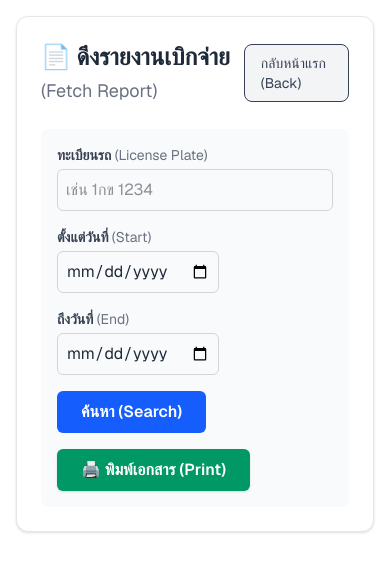
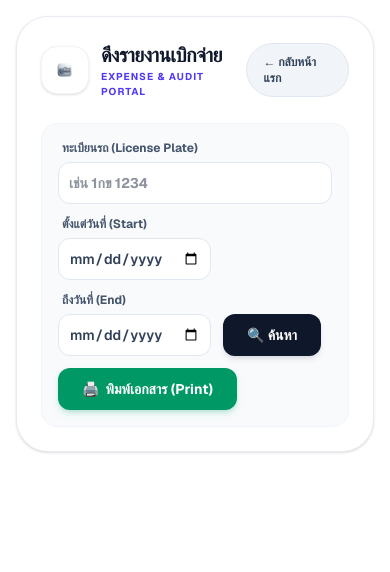
Before and after one commit to akachai-ui/mileage, a Next.js app: page /report in a window 390 px wide. Shown: the top 572 px of the page. Built offline with nearby package versions, Linux system fonts and the light colour scheme.

Commit message:
style: unify full system with premium corporate theme, logos, and mobile app UI

```diff
--- a/src/app/admin/page.js
+++ b/src/app/admin/page.js
@@ -43,59 +43,117 @@ export default function AdminPage() {
   };
 
   return (
-    <main className="max-w-2xl mx-auto p-6 font-sans">
-      <div className="flex justify-between items-center mb-6">
-        <h1 className="text-2xl font-bold text-gray-800">⚙️ จัดการข้อมูลผู้ใช้ (Admin)</h1>
-        <Link href="/" className="text-sm bg-blue-100 text-blue-700 px-3 py-2 rounded hover:bg-blue-200 font-medium">
-          กลับหน้าแรก
+    <main className="max-w-md mx-auto h-screen bg-slate-50 sm:shadow-[0_0_40px_rgba(0,0,0,0.1)] sm:border-x sm:border-slate-200 relative flex flex-col font-sans text-slate-800 overflow-hidden">
+
+      {/* Mobile App Bar */}
+      <header className="absolute top-0 left-0 right-0 bg-white/90 backdrop-blur-xl border-b border-slate-100 px-5 py-4 flex justify-between items-center z-40">
+        <div className="flex items-center gap-3">
+          <div className="w-10 h-10 bg-white rounded-xl shadow-sm border border-slate-100 p-1 flex-shrink-0">
+            <img src="/mileage.png" alt="Logo" className="w-full h-full object-contain" />
+          </div>
+          <div>
+            <h1 className="text-lg font-bold text-slate-900 tracking-tight leading-tight">Admin Console</h1>
+            <p className="text-[10px] font-bold text-indigo-600 uppercase tracking-widest">User Management</p>
+          </div>
+        </div>
+        <Link href="/" className="px-3.5 py-1.5 bg-slate-100 text-slate-700 rounded-full text-xs font-bold hover:bg-slate-200 transition">
+          ← กลับ
         </Link>
+      </header>
+
+      {/* Scrollable Content Area */}
+      <div className="flex-1 overflow-y-auto pt-24 pb-12 px-5 space-y-6">
+
+        {/* ฟอร์มเพิ่มผู้ใช้ */}
+        <div className="bg-white p-6 rounded-[2rem] shadow-sm border border-slate-100">
+          <div className="flex items-center gap-3 mb-5">
+            <div className="w-10 h-10 bg-indigo-50 text-indigo-600 rounded-2xl flex items-center justify-center font-black text-lg">➕</div>
+            <div>
+              <h2 className="text-lg font-bold text-slate-900">ลงทะเบียนรถใหม่</h2>
+              <p className="text-[10px] font-bold text-slate-400 uppercase tracking-widest">Register Vehicle</p>
+            </div>
           </div>
 
-      {/* ฟอร์มเพิ่มผู้ใช้ */}
-      <div className="bg-white p-6 rounded-lg shadow-sm border mb-8 text-black">
-        <h2 className="text-lg font-semibold mb-4 text-gray-700">เพิ่มรายชื่อรถและเซลส์</h2>
-        <form onSubmit={handleRegister} className="flex flex-col sm:flex-row gap-3">
+          <form onSubmit={handleRegister} className="space-y-4">
+            <div>
+              <label className="block text-xs font-bold text-slate-500 uppercase tracking-wide mb-1.5 ml-1">
+                ทะเบียนรถ (License Plate)
+              </label>
               <input
                 type="text"
-            placeholder="ทะเบียนรถ (เช่น 1กข 1234)"
-            className="flex-1 p-2 border rounded"
+                placeholder="เช่น 1กข 1234"
+                className="w-full p-3.5 bg-slate-50 border border-slate-200 rounded-2xl focus:ring-2 focus:ring-indigo-500 outline-none font-bold text-slate-800 transition-all text-sm"
                 value={licensePlate}
                 onChange={e => setLicensePlate(e.target.value)}
               />
+            </div>
+
+            <div>
+              <label className="block text-xs font-bold text-slate-500 uppercase tracking-wide mb-1.5 ml-1">
+                ชื่อ-นามสกุล คนขับ (Driver Name)
+              </label>
               <input
                 type="text"
-            placeholder="ชื่อ-นามสกุล คนขับ"
-            className="flex-1 p-2 border rounded"
+                placeholder="เช่น นายสมชาย ใจดี"
+                className="w-full p-3.5 bg-slate-50 border border-slate-200 rounded-2xl focus:ring-2 focus:ring-indigo-500 outline-none font-medium text-slate-800 transition-all text-sm"
                 value={driverName}
                 onChange={e => setDriverName(e.target.value)}
               />
-          <button type="submit" className="bg-blue-600 text-white px-6 py-2 rounded hover:bg-blue-700">
-            บันทึก
+            </div>
+
+            <button
+              type="submit"
+              className="w-full bg-slate-900 text-white p-3.5 rounded-2xl font-bold text-sm active:scale-95 transition-transform shadow-md shadow-slate-900/10 hover:bg-slate-800"
+            >
+              + บันทึกข้อมูล (Save)
             </button>
           </form>
-        {statusMsg && <p className="text-sm text-green-600 mt-3">{statusMsg}</p>}
+
+          {statusMsg && (
+            <div className="mt-4 p-3 bg-emerald-50 border border-emerald-100 text-emerald-800 text-xs font-bold rounded-xl text-center">
+              {statusMsg}
+            </div>
+          )}
         </div>
 
         {/* รายชื่อผู้ใช้งาน */}
-      <div className="bg-white rounded-lg shadow-sm border overflow-hidden text-black">
-        <h2 className="text-lg font-semibold p-4 bg-gray-50 border-b text-gray-700">รายชื่อในระบบ ({users.length} คัน)</h2>
+        <div className="bg-white p-6 rounded-[2rem] shadow-sm border border-slate-100">
+          <div className="flex justify-between items-center mb-5 border-b border-slate-100 pb-3">
+            <div>
+              <h2 className="text-base font-bold text-slate-900">รายชื่อในระบบ</h2>
+              <p className="text-[10px] font-bold text-slate-400 uppercase tracking-widest">Active Fleet</p>
+            </div>
+            <span className="px-3 py-1 bg-indigo-50 text-indigo-700 text-xs font-black rounded-full">
+              {users.length} คัน
+            </span>
+          </div>
 
           {isLoading ? (
-          <p className="p-6 text-center text-gray-500">กำลังโหลด...</p>
+            <p className="py-8 text-center text-slate-400 text-sm font-medium animate-pulse">กำลังโหลด...</p>
           ) : users.length === 0 ? (
-          <p className="p-6 text-center text-gray-500">ยังไม่มีข้อมูลในระบบ</p>
+            <p className="py-8 text-center text-slate-400 text-sm">ยังไม่มีข้อมูลในระบบ</p>
           ) : (
-          <ul className="divide-y">
+            <div className="space-y-3">
               {users.map((user) => (
-              <li key={user.license_plate} className="p-4 flex justify-between items-center hover:bg-gray-50">
+                <div key={user.license_plate} className="p-3.5 bg-slate-50 border border-slate-100 rounded-2xl flex items-center justify-between">
+                  <div className="flex items-center gap-3">
+                    <div className="w-9 h-9 bg-white rounded-xl shadow-xs flex items-center justify-center text-lg border border-slate-100">
+                      🚘
+                    </div>
                     <div>
-                  <p className="font-bold text-lg text-gray-800">{user.license_plate}</p>
-                  <p className="text-sm text-gray-600">{user.driver_name}</p>
+                      <p className="font-bold text-slate-900 text-sm tracking-tight">{user.license_plate}</p>
+                      <p className="text-xs text-slate-500 font-medium">👤 {user.driver_name}</p>
                     </div>
-              </li>
+                  </div>
+                  <span className="text-[10px] bg-emerald-50 text-emerald-700 font-bold px-2 py-0.5 rounded-md border border-emerald-100">
+                    Active
+                  </span>
+                </div>
               ))}
-          </ul>
+            </div>
           )}
+        </div>
+
       </div>
     </main>
   );
--- a/src/app/layout.js
+++ b/src/app/layout.js
@@ -12,17 +12,37 @@ const geistMono = Geist_Mono({
 });
 
 export const metadata = {
-  title: "Create Next App",
-  description: "Generated by create next app",
+  title: "Mileage Tracker - Corporate Edition",
+  description: "ระบบบันทึกการเดินทางและค่าใช้จ่ายสำหรับพนักงานขาย",
+  manifest: "/manifest.json",
+  themeColor: "#0f172a",
+  appleWebApp: {
+    capable: true,
+    statusBarStyle: "black-translucent",
+    title: "Mileage",
+  },
+  icons: {
+    icon: "/mileage.png",
+    apple: "/mileage.png",
+  },
+};
+
+export const viewport = {
+  width: "device-width",
+  initialScale: 1,
+  maximumScale: 1,
+  userScalable: false,
 };
 
 export default function RootLayout({ children }) {
   return (
     <html
-      lang="en"
+      lang="th"
       className={`${geistSans.variable} ${geistMono.variable} h-full antialiased`}
     >
-      <body className="min-h-full flex flex-col">{children}</body>
+      <body className="min-h-full flex flex-col bg-slate-900 selection:bg-indigo-500 selection:text-white">
+        {children}
+      </body>
     </html>
   );
 }
--- a/src/app/report/page.js
+++ b/src/app/report/page.js
@@ -81,66 +81,79 @@ export default function ReportPage() {
     <main className="max-w-5xl mx-auto p-4 md:p-8 font-sans text-gray-800">
 
       {/* ส่วนค้นหาและปุ่มควบคุม (ซ่อนตอนพิมพ์) */}
-      <div className="print:hidden mb-8 bg-white p-6 rounded-xl shadow-sm border border-gray-200">
+      <div className="print:hidden mb-8 bg-white p-6 rounded-[2rem] shadow-sm border border-slate-200/80">
         <div className="flex justify-between items-center mb-6">
-          <div>
-            <h1 className="text-2xl font-bold text-gray-800">📄 ดึงรายงานเบิกจ่าย <span className="text-gray-500 font-normal text-lg">(Fetch Report)</span></h1>
+          <div className="flex items-center gap-3">
+            <div className="w-12 h-12 bg-white rounded-2xl shadow-sm border border-slate-100 p-1 flex-shrink-0">
+              <img src="/mileage.png" alt="Logo" className="w-full h-full object-contain" />
+            </div>
+            <div>
+              <h1 className="text-xl font-bold text-slate-900 tracking-tight">ดึงรายงานเบิกจ่าย</h1>
+              <p className="text-[10px] font-bold text-indigo-600 uppercase tracking-widest">Expense & Audit Portal</p>
+            </div>
           </div>
-          <Link href="/" className="text-sm bg-gray-100 text-gray-700 px-4 py-2 rounded-lg hover:bg-gray-200 border">
-            กลับหน้าแรก (Back)
+          <Link href="/" className="text-xs bg-slate-100 text-slate-700 px-4 py-2.5 rounded-full font-bold hover:bg-slate-200 border border-slate-200 transition">
+            ← กลับหน้าแรก
           </Link>
         </div>
-        <div className="flex flex-wrap gap-4 items-end bg-gray-50 p-4 rounded-lg">
-          <div className="flex-1 min-w-[200px]">
-            <label className="block text-sm font-semibold text-gray-700 mb-1">ทะเบียนรถ <span className="font-normal text-gray-500">(License Plate)</span></label>
+        <div className="flex flex-wrap gap-3 items-end bg-slate-50 p-4 rounded-2xl border border-slate-100">
+          <div className="flex-1 min-w-[180px]">
+            <label className="block text-xs font-bold text-slate-600 mb-1.5 ml-1">ทะเบียนรถ (License Plate)</label>
             <input
               type="text"
               placeholder="เช่น 1กข 1234"
-              className="w-full p-2 border border-gray-300 rounded-md focus:ring-2 focus:ring-blue-500"
+              className="w-full p-2.5 bg-white border border-slate-200 rounded-xl focus:ring-2 focus:ring-indigo-500 font-bold text-slate-800 text-sm outline-none"
               value={licensePlate}
               onChange={e => setLicensePlate(e.target.value)}
             />
           </div>
           <div>
-            <label className="block text-sm font-semibold text-gray-700 mb-1">ตั้งแต่วันที่ <span className="font-normal text-gray-500">(Start)</span></label>
+            <label className="block text-xs font-bold text-slate-600 mb-1.5 ml-1">ตั้งแต่วันที่ (Start)</label>
             <input
               type="date"
-              className="p-2 border border-gray-300 rounded-md w-full"
+              className="p-2.5 bg-white border border-slate-200 rounded-xl text-sm font-semibold text-slate-700 outline-none"
               value={startDate}
               onChange={e => setStartDate(e.target.value)}
             />
           </div>
           <div>
-            <label className="block text-sm font-semibold text-gray-700 mb-1">ถึงวันที่ <span className="font-normal text-gray-500">(End)</span></label>
+            <label className="block text-xs font-bold text-slate-600 mb-1.5 ml-1">ถึงวันที่ (End)</label>
             <input
               type="date"
-              className="p-2 border border-gray-300 rounded-md w-full"
+              className="p-2.5 bg-white border border-slate-200 rounded-xl text-sm font-semibold text-slate-700 outline-none"
               value={endDate}
               onChange={e => setEndDate(e.target.value)}
             />
           </div>
-          <button onClick={() => handleSearch()} className="bg-blue-600 text-white px-6 py-2 rounded-md hover:bg-blue-700 font-semibold h-[42px] transition">
-            ค้นหา (Search)
+          <button onClick={() => handleSearch()} className="bg-slate-900 text-white px-6 py-2.5 rounded-xl hover:bg-slate-800 font-bold text-sm h-[42px] transition active:scale-95 shadow-md shadow-slate-900/10">
+            🔍 ค้นหา
           </button>
-          <button onClick={() => window.print()} className="bg-emerald-600 text-white px-6 py-2 rounded-md hover:bg-emerald-700 font-semibold h-[42px] transition shadow-sm" disabled={trips.length === 0}>
-            🖨️ พิมพ์เอกสาร (Print)
+          <button onClick={() => window.print()} className="bg-emerald-600 text-white px-6 py-2.5 rounded-xl hover:bg-emerald-700 font-bold text-sm h-[42px] transition shadow-md shadow-emerald-600/20 active:scale-95 flex items-center gap-1.5" disabled={trips.length === 0}>
+            <span>🖨️</span> พิมพ์เอกสาร (Print)
           </button>
         </div>
       </div>
 
       {/* แบบฟอร์มเอกสาร (จะแสดงผลให้สวยงามเวลาพิมพ์) */}
       {searchedPlate && (
-        <div className="bg-white p-4 md:p-10 rounded-xl shadow-md border border-gray-200 print:shadow-none print:border-none print:p-0">
+        <div className="bg-white p-6 md:p-12 rounded-[2rem] shadow-sm border border-slate-200 print:shadow-none print:border-none print:p-0">
 
-          <div className="text-center mb-10 border-b-2 border-gray-800 pb-6">
-            <h1 className="text-3xl font-bold uppercase tracking-wider mb-1 text-gray-900">Travel & Expense Report</h1>
-            <h2 className="text-lg text-gray-500 mb-6">ใบสรุปค่าเดินทางและค่าใช้จ่าย</h2>
-            <div className="inline-block bg-gray-50 px-8 py-3 rounded-lg text-lg border border-gray-200 shadow-sm">
-              ทะเบียนรถ <span className="text-gray-500 text-sm">(License Plate)</span>: <span className="font-bold text-blue-700 text-xl ml-2">{searchedPlate}</span>
+          <div className="text-center mb-10 border-b-2 border-slate-900 pb-6 relative">
+            <div className="flex justify-center items-center gap-3 mb-3">
+              <img src="/mileage.png" alt="Logo" className="w-12 h-12 object-contain" />
+              <div className="text-left">
+                <h1 className="text-2xl md:text-3xl font-black uppercase tracking-wider text-slate-900 leading-tight">Travel & Expense Report</h1>
+                <p className="text-xs font-bold text-indigo-600 uppercase tracking-widest">Official Mileage Claim</p>
+              </div>
+            </div>
+            <h2 className="text-sm font-semibold text-slate-500 mb-4">ใบสรุปค่าเดินทางและค่าใช้จ่าย</h2>
+
+            <div className="inline-block bg-slate-50 px-8 py-2.5 rounded-2xl text-base border border-slate-200">
+              ทะเบียนรถ <span className="text-slate-400 text-xs">(License Plate)</span>: <span className="font-black text-indigo-700 text-xl ml-2">{searchedPlate}</span>
             </div>
             {(searchedDateRange.start || searchedDateRange.end) && (
-              <p className="mt-4 text-sm text-gray-600 font-medium">
-                รอบบิล <span className="text-gray-400">(Period)</span>: {searchedDateRange.start ? formatDate(new Date(searchedDateRange.start)) : 'เริ่มต้น'}
+              <p className="mt-3 text-xs text-slate-500 font-bold uppercase tracking-wider">
+                รอบบิล (Period): {searchedDateRange.start ? formatDate(new Date(searchedDateRange.start)) : 'เริ่มต้น'}
                 {" - "}
                 {searchedDateRange.end ? formatDate(new Date(searchedDateRange.end)) : 'ปัจจุบัน'}
               </p>
```
Lines whose indentation alone changed are shown as unchanged.
